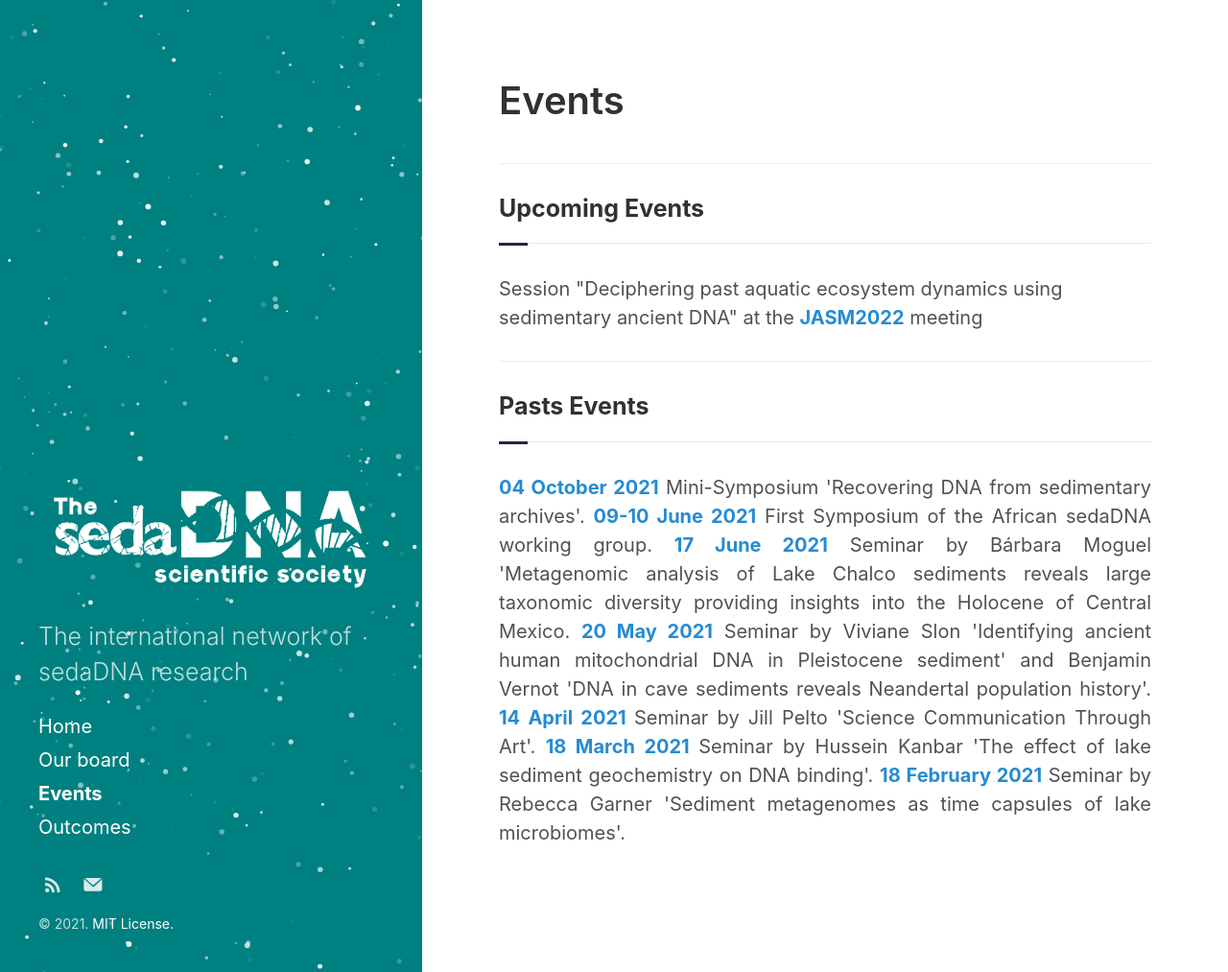
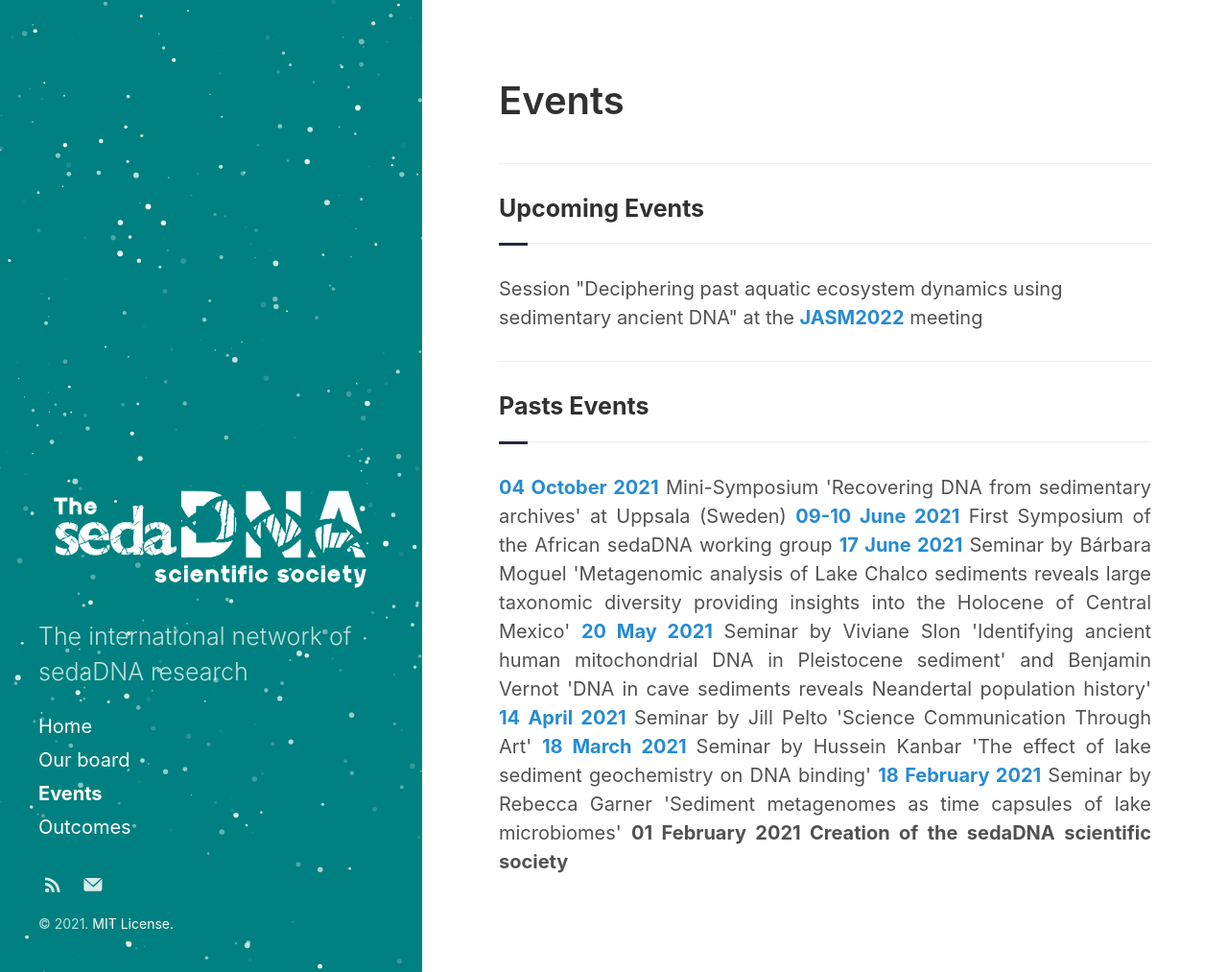
Before and after one commit to sedadna/sedadna.github.io, a Jekyll site: the page built from category/1-events.md, in a window 1280 px wide and 1013 px high. Shown: the whole window at 96% size. Built offline with Jekyll 4.4.1, drawn with Linux system fonts in a browser that asks for light colours.

Commit message:
Update 1-events.md

```diff
--- a/category/1-events.md
+++ b/category/1-events.md
@@ -18,5 +18,5 @@ title: Events
 </div>
 
 <div class="intro">
-<p> <a href="https://www.youtube.com/watch?v=-57oTu1CrpU"><b>04 October 2021</b></a> Mini-Symposium 'Recovering DNA from sedimentary archives'. <a href="https://www.youtube.com/watch?v=17sp_5l928s"><b>09-10 June 2021</b></a> First Symposium of the African sedaDNA working group. <a href="https://www.youtube.com/watch?v=ioBCcIICxwQ"><b>17 June 2021</b></a> Seminar by Bárbara Moguel 'Metagenomic analysis of Lake Chalco sediments reveals large taxonomic diversity providing insights into the Holocene of Central Mexico. <a href="https://www.youtube.com/watch?v=0QYkxPMCQuk"><b>20 May 2021</b></a> Seminar by Viviane Slon 'Identifying ancient human mitochondrial DNA in Pleistocene sediment' and Benjamin Vernot 'DNA in cave sediments reveals Neandertal population history'. <a href="https://www.youtube.com/watch?v=ZPYRj8lIn-c"><b>14 April 2021 </b></a> Seminar by Jill Pelto 'Science Communication Through Art'. <a href="https://www.youtube.com/watch?v=59ZmHbODaUk"><b>18 March 2021 </b></a> Seminar by Hussein Kanbar 'The effect of lake sediment geochemistry on DNA binding'. <a href="https://www.youtube.com/watch?v=0xt41PY25Xs"><b>18 February 2021</b></a> Seminar by Rebecca Garner 'Sediment metagenomes as time capsules of lake microbiomes'.</p>
+<p> <a href="https://www.youtube.com/watch?v=-57oTu1CrpU"><b>04 October 2021</b></a> Mini-Symposium 'Recovering DNA from sedimentary archives' at Uppsala (Sweden) <a href="https://www.youtube.com/watch?v=17sp_5l928s"><b>09-10 June 2021</b></a> First Symposium of the African sedaDNA working group <a href="https://www.youtube.com/watch?v=ioBCcIICxwQ"><b>17 June 2021</b></a> Seminar by Bárbara Moguel 'Metagenomic analysis of Lake Chalco sediments reveals large taxonomic diversity providing insights into the Holocene of Central Mexico' <a href="https://www.youtube.com/watch?v=0QYkxPMCQuk"><b>20 May 2021</b></a> Seminar by Viviane Slon 'Identifying ancient human mitochondrial DNA in Pleistocene sediment' and Benjamin Vernot 'DNA in cave sediments reveals Neandertal population history' <a href="https://www.youtube.com/watch?v=ZPYRj8lIn-c"><b>14 April 2021 </b></a> Seminar by Jill Pelto 'Science Communication Through Art' <a href="https://www.youtube.com/watch?v=59ZmHbODaUk"><b>18 March 2021 </b></a> Seminar by Hussein Kanbar 'The effect of lake sediment geochemistry on DNA binding' <a href="https://www.youtube.com/watch?v=0xt41PY25Xs"><b>18 February 2021</b></a> Seminar by Rebecca Garner 'Sediment metagenomes as time capsules of lake microbiomes' <b>01 February 2021 Creation of the sedaDNA scientific society</b></p>
 </div>
```
